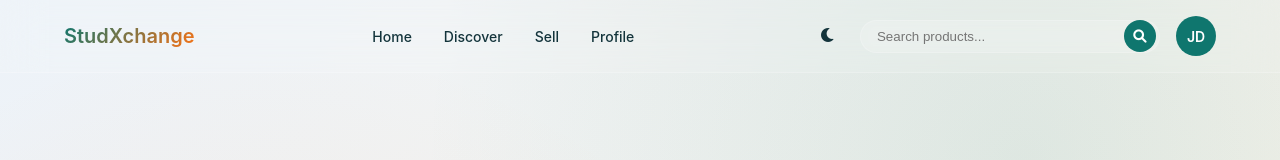
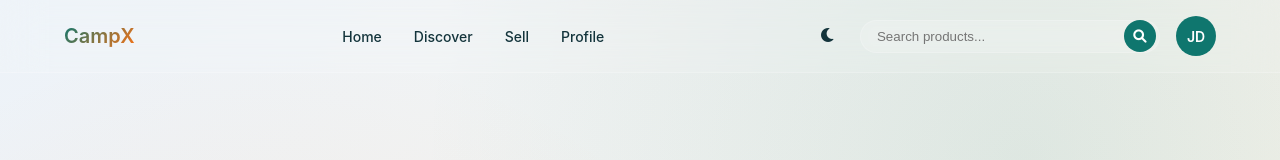
Before and after one commit to Raghs3/CampX, a plain HTML site: page frontend/index.html in a window 1280 px wide. Shown: the top 160 px of the page. Drawn offline with Linux system fonts and the light colour scheme; a web font is replaced by a local one.

Commit message:
fixed naming errors

```diff
--- a/frontend/index.html
+++ b/frontend/index.html
@@ -3,7 +3,7 @@
 <head>
     <meta charset="UTF-8">
     <meta name="viewport" content="width=device-width, initial-scale=1.0">
-    <title>StudXchange - Student Marketplace</title>
+    <title>CampX - Student Marketplace</title>
     <link rel="stylesheet" href="styles/style.css">
     <link href="https://cdnjs.cloudflare.com/ajax/libs/font-awesome/6.0.0/css/all.min.css" rel="stylesheet">
 </head>
@@ -12,7 +12,7 @@
     <nav class="navbar" id="navbar">
         <div class="nav-container">
             <div class="nav-logo">
-                <span class="logo-text">StudXchange</span>
+                <span class="logo-text">CampX</span>
             </div>
             <div class="nav-menu" id="navMenu">
                 <a href="#home" class="nav-link">Home</a>
```
